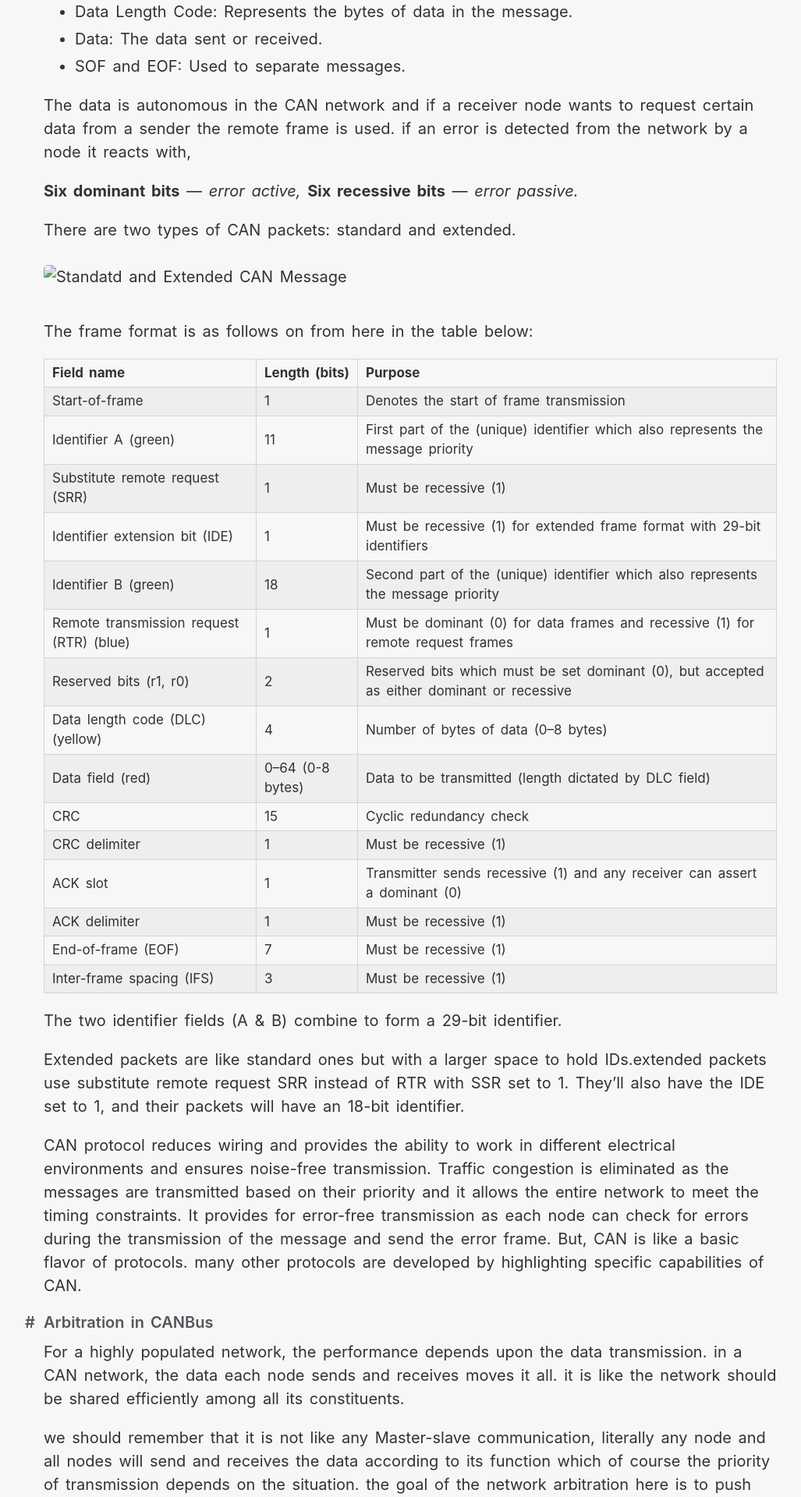
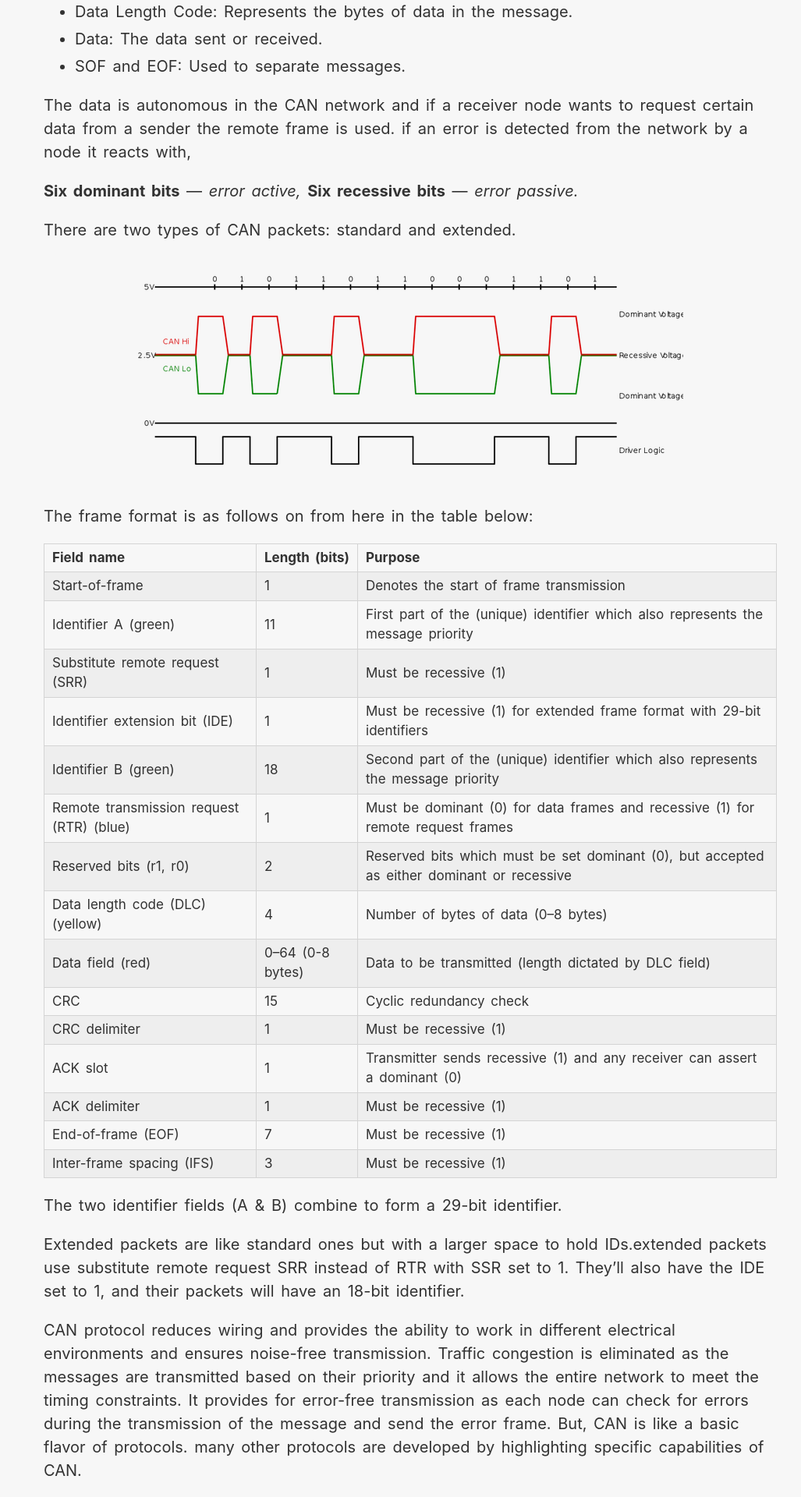
Before and after one commit to KartheekLade/kartheeklade.github.io, a Jekyll site: the page built from _posts/2021-02-03-CANBus-Introduction.md, in a window 1280 px wide. Shown: the part 4480-6400 px from the top of the page at 78% size, without its empty margins (114-1141 px from the left). Built offline with Jekyll 4.4.1, drawn with Linux system fonts in a browser that asks for light colours; some web fonts are replaced.

Commit message:
image update

```diff
--- a/_posts/2021-02-03-CANBus-Introduction.md
+++ b/_posts/2021-02-03-CANBus-Introduction.md
@@ -85,7 +85,7 @@ The data is autonomous in the CAN network and if a receiver node wants to reques
 There are two types of CAN packets: standard and extended.
 
 <figure>
-  <img src="assets/img/blogs/2021_02_03/standard-CAN-messgae.webp"
+  <img src="/assets/img/blogs/2021_02_03/standard-CAN-messgae.webp"
   alt="Standatd and Extended CAN Message">
 </figure>
 
@@ -123,7 +123,7 @@ For a highly populated network, the performance depends upon the data transmissi
 we should remember that it is not like any Master-slave communication, literally any node and all nodes will send and receives the data according to its function which of course the priority of transmission depends on the situation. the goal of the network arbitration here is to push and pull data reliably by every node.
 
 <figure>
-  <img src="assets/img/blogs/2021_02_03/ethernet_CSMA.webp"
+  <img src="/assets/img/blogs/2021_02_03/ethernet_CSMA.webp"
   alt="Ethernet CSMA">
 </figure>
 
@@ -138,7 +138,7 @@ CAN bus also has two different types of network’s High speed CAN bus which sup
 CAN bus network is also a completely centralised network, this makes it flexible to add new nodes and run diagnostics from one point of the network. The fully centralized network with efficiency and robustness in transmitting essential data makes it practical to be used in vehicles and industrial machinery widely across different industries like Heavy duty fleet telematics, Airplanes, manufacturing plants and medical equipment.
 
 <figure>
-  <img src="assets/img/blogs/2021_02_03/collision-avoidance-in-CAN.webp"
+  <img src="/assets/img/blogs/2021_02_03/collision-avoidance-in-CAN.webp"
   alt="collison avoidance in CAN">
 </figure>
 
```
